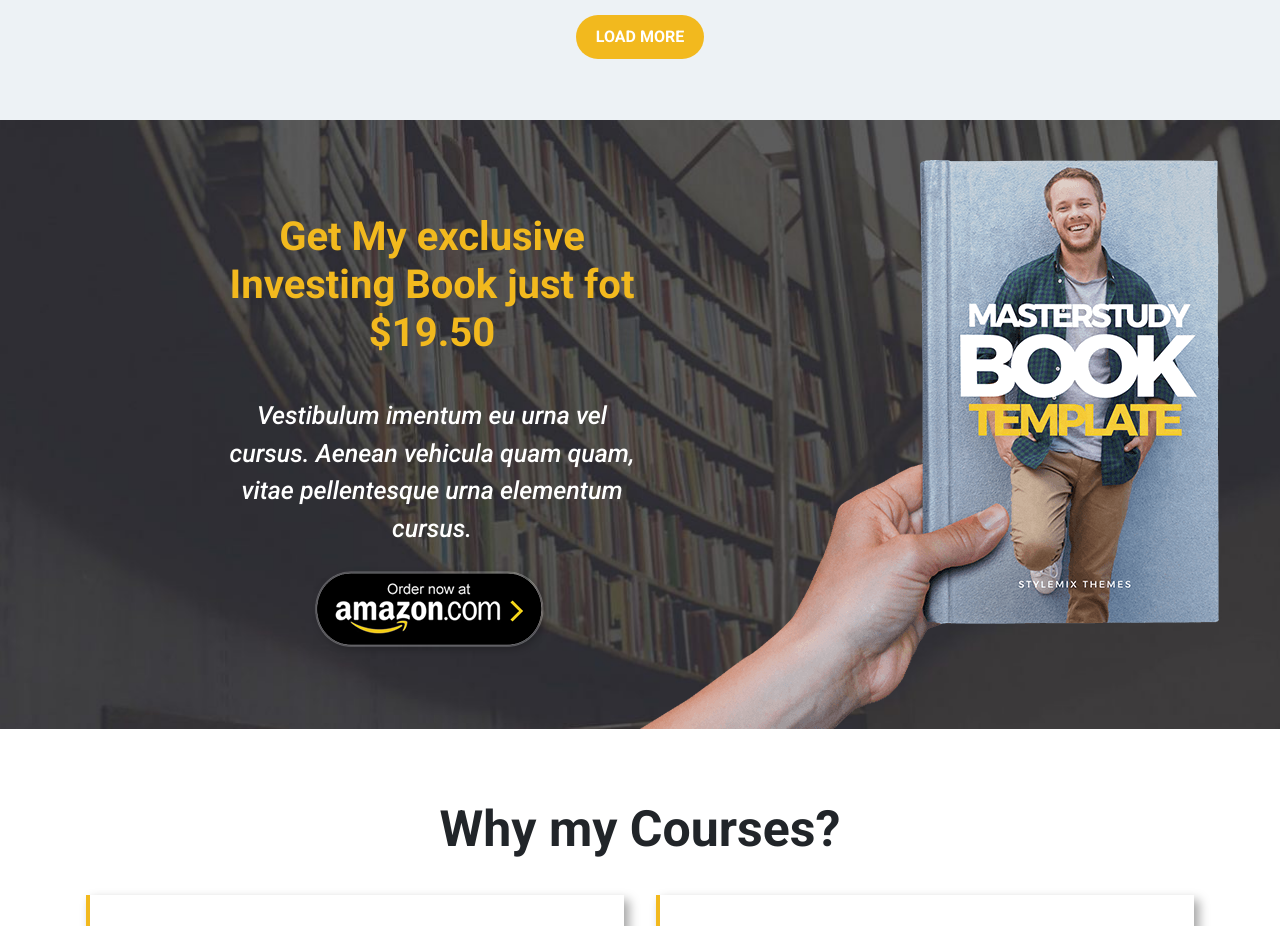
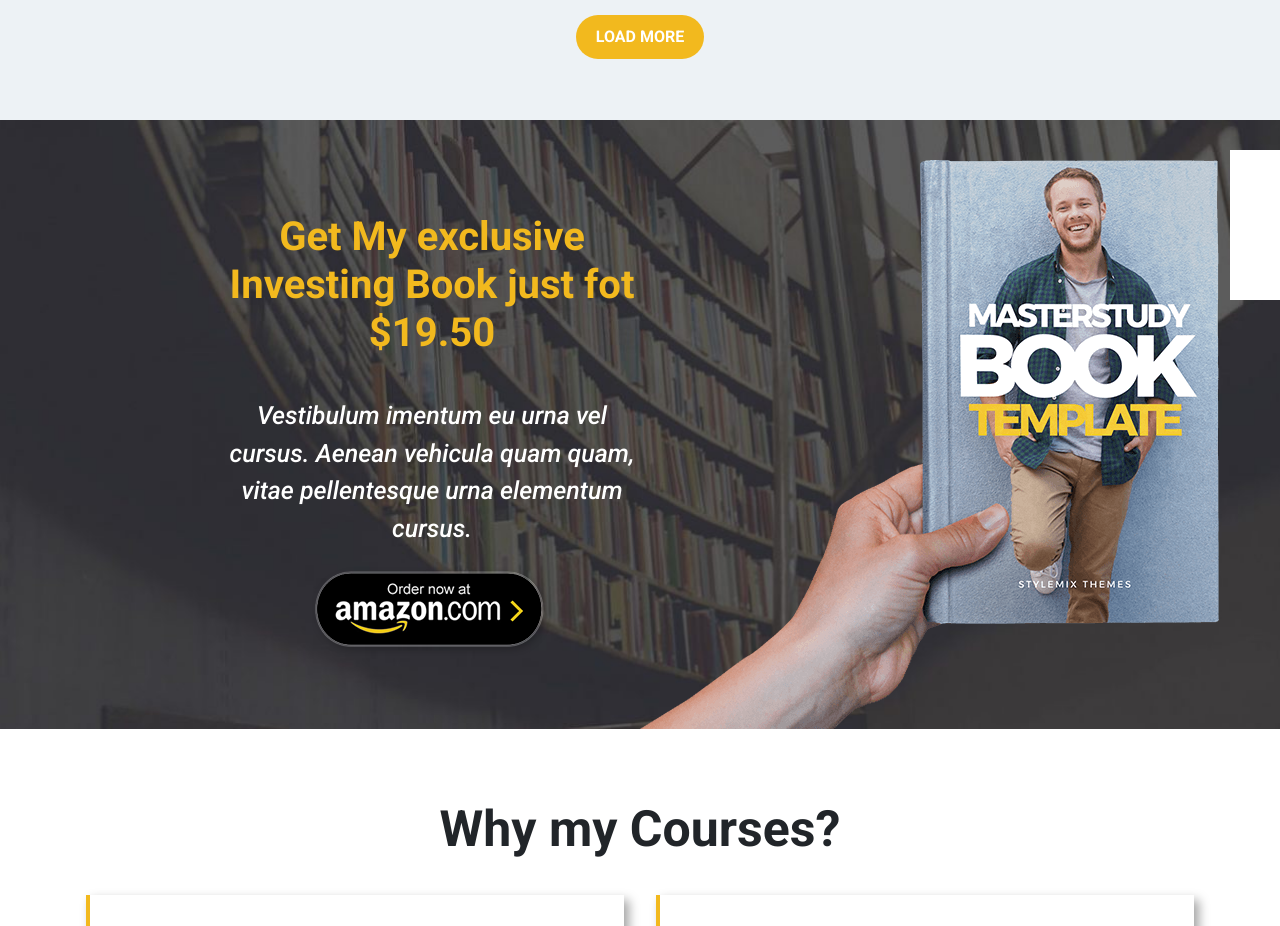
Before and after one commit to Nkevin03/proj-html-vuejs, a Vue app in the folder instructor/: page / in a window 1280 px wide. Shown: the part 2900-3826 px from the top of the page. Built offline with nearby package versions, Linux system fonts and the light colour scheme.

Commit message:
Commit modifiche grafiche

```diff
--- a/instructor/src/components/Main.vue
+++ b/instructor/src/components/Main.vue
@@ -58,6 +58,13 @@
       <!-- Order book -->
       <section class="order-book">
           <div class="book">
+              <div class="icon-book">
+                  <i class="fas fa-tv"></i>
+                  <i class="far fa-circle"></i>
+                  <i class="fas fa-wrench"></i>
+                  <i class="fas fa-shopping-cart"></i>
+                  <i class="fas fa-mobile-alt"></i>
+              </div>
               <div class="left-book">
                   <h4>Get My exclusive Investing Book just fot $19.50</h4>
                   <p>Vestibulum imentum eu urna vel cursus. Aenean vehicula quam quam, vitae pellentesque urna elementum cursus.</p>
@@ -235,6 +242,10 @@ export default {
                         border-radius: 25px;
                         color: $white;
                         font-weight: 700;
+
+                        &:hover{
+                            background: $fuel-yellow;
+                        }
                     }
                 }
 
@@ -331,6 +342,7 @@ export default {
             background-image: url(../assets/img/slider-book.jpg);
             background-repeat: no-repeat;
             background-position: center;
+            position: relative;
             background-size: cover;
 
             .book{
@@ -338,6 +350,23 @@ export default {
                 align-items: center;
                 width: 65%;
                 margin: 0 auto;
+
+                .icon-book{
+                    position: absolute;
+                    top: 30px;
+                    right: 0;
+                    background: $white;
+                    display: flex;
+                    flex-direction: column;
+                    justify-content: center;
+                    align-items: center;
+                    width: 50px;
+
+                    i{
+                        font-size: 25px;
+                        padding: 15px 0;
+                    }
+                }
 
                 .left-book{
                     width: 50%;
```
